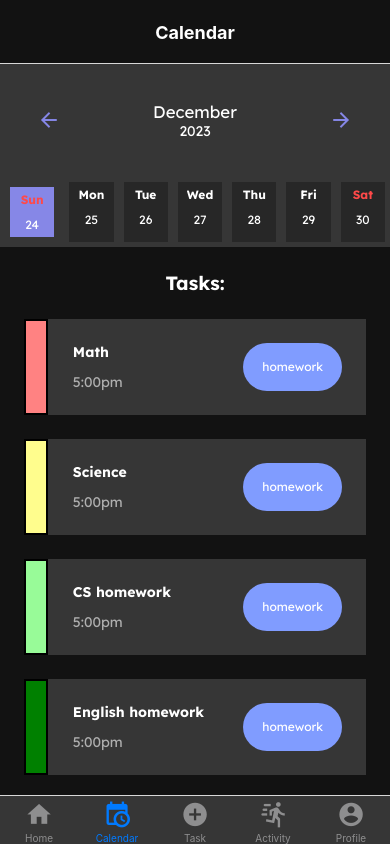
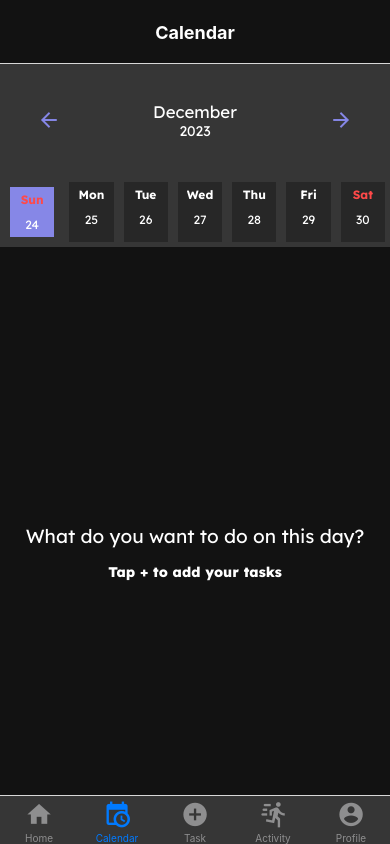
Before and after one commit to DylanPatel401/Productimizer, a React Native app: screen /Calendar in a window 390 px wide. Built offline with nearby package versions, Linux system fonts and the light colour scheme.

Commit message:
fix: task only appear on correct dates

```diff
--- a/screens/calendar.js
+++ b/screens/calendar.js
@@ -1,4 +1,4 @@
-import { Text, View, TouchableOpacity, StatusBar, TouchableHighlight, ScrollView} from 'react-native';
+import { Text, View, TouchableOpacity, StatusBar, TouchableHighlight, ScrollView, Image} from 'react-native';
 import { useContext, useState, useEffect} from 'react';
 import { ColorContext } from '../styles/colorContext';
 import { MaterialCommunityIcons } from '@expo/vector-icons';
@@ -15,15 +15,17 @@ export default function CalendarScreen({navigation}) {
   const color = useContext(ColorContext);
   const [dayIndex, setDayIndex] = useState(0);
   const [currentDate, setDate] = useState(new Date());
+  const [actualDate, setActualDate] = useState(new Date());
 
   const getDayOfWeekStr = (year, month, day) => (new Date(year, month, day).toLocaleDateString('en-US', { weekday: 'short' }));
   const goForward = () => {
-    setDate(prevDate => addDaysToDate(prevDate, 7));
-  }
-
+    setDate(prevDate => addDaysToDate(prevDate, 7))
+    setActualDate(addDaysToDate(currentDate, dayIndex+7))
+  };
   const goBackward = () => {
-    setDate(prevDate => addDaysToDate(prevDate, -7));
-  }
+    setDate(prevDate => addDaysToDate(prevDate, -7))
+    setActualDate(addDaysToDate(currentDate, dayIndex-7))
+  };
 
   const Week = () => {
     const futureDays = [];
@@ -39,7 +41,10 @@ export default function CalendarScreen({navigation}) {
           <TouchableOpacity
             style={index != dayIndex ? {backgroundColor:'#272727', flex:1, margin: 5} : {backgroundColor:color.primary, flex:1, margin: 10} }
             key={index}
-            onPress={ () => {setDayIndex(index)}}
+            onPress={ () => {
+              setDayIndex(index)
+              setActualDate(addDaysToDate(currentDate, index))
+            }}
           >
             <View style={{alignItems: 'center', margin: 5}}>
               <Text numberOfLines={1} style={{fontFamily: 'lexend-bold',fontSize: barHeight/2, color: ['Sat', 'Sun'].includes(day) ? '#FF4949' : 'white'}}>
@@ -56,18 +61,63 @@ export default function CalendarScreen({navigation}) {
     );
   }
 
+  const NoData = () => {
+    return(
+      <View style={{flex:3, backgroundColor: color.background}}>
+        <View style={{flex:2, justifyContent: 'center', alignItems: 'center', marginTop: '10%'}}>
+          <Image source={require('./../assets/Task.gif')} style={{ resizeMode: 'contain'}}/>
+        </View>
+        <View style={{flex:1}}>
+          <Text style={{color: 'white', textAlign: 'center', fontSize: 19, marginBottom: 15, fontFamily: 'lexend-regular'}}>
+            What do you want to do on this day?
+          </Text>
+          <Text style={{color: 'white', textAlign: 'center', fontSize: 14, fontFamily: 'lexend-extrabold'}}>
+            Tap + to add your tasks
+          </Text>
+        </View>
+      </View>
+    )
+
+  }
+
   const Todo = () => {
+
+    const currentTasks = [];
+    for(let i = 0; i < taskData.length; i++){
+      const d = taskData[i].date.split('/');
+      const taskDate = new Date(d[2], d[0]-1, d[1], 0,0,0);
+
+
+      if(taskDate.getFullYear() == actualDate.getFullYear() &&
+          taskDate.getMonth() == actualDate.getMonth() &&
+          taskDate.getDate() == actualDate.getDate()){
+            currentTasks.push(taskData[i]);
+          }
+    }
+
+    const currentActivity = [];
+    for(let i = 0; i < activityData.length; i++){
+      const d = activityData[i].date.split('/');
+      const activityDate = new Date(d[2], d[0]-1, d[1], 0,0,0);
+
+
+      if(activityDate.getFullYear() == actualDate.getFullYear() &&
+          activityDate.getMonth() == actualDate.getMonth() &&
+          activityDate.getDate() == actualDate.getDate()){
+            currentActivity.push(activityData[i]);
+          }
+    }
+
+    const Tasks = () => {
       return(
-      <ScrollView style={{flex:3}}>
-
-        {/* Tasks*/}
+        <View>
           <View style={{justifyContent: 'center'}}>
             <Text style={{fontSize: barHeight/1.25, marginTop: barHeight, fontFamily: 'lexend-bold', color:'white', textAlign: 'center'}}>
               Tasks:
             </Text>
           </View>
 
-        {taskData.map((todo, index) => (
+          {currentTasks.map((todo, index) => (
             <View key={index} style={{backgroundColor: color.secondary, margin: barHeight, marginBottom: 0, flex: 1,flexDirection:'row' }}>
 
               <TouchableHighlight style={{flex:1}} onPress={()=>{ alert('Edit task or start task?')}}>
@@ -106,15 +156,21 @@ export default function CalendarScreen({navigation}) {
 
             </View>
           ))}
+        </View>
 
-        {/* Activity*/}
+      );
+    }
+
+    const Activity = () => {
+      return (
+        <View>
           <View style={{justifyContent: 'center'}}>
             <Text style={{fontSize: barHeight/1.25, marginTop: barHeight, fontFamily: 'lexend-bold', color:'white', textAlign: 'center'}}>
               Activity:
             </Text>
           </View>
 
-        {activityData.map((activity, index) => (
+          {currentActivity.map((activity, index) => (
             <View key={index} style={{backgroundColor: color.secondary, margin: barHeight, marginBottom: 0, flex: 1,flexDirection:'row' }}>
 
               <TouchableHighlight style={{flex:1}} onPress={()=>{ alert('Edit Activity or start Activity?')}}>
@@ -146,7 +202,31 @@ export default function CalendarScreen({navigation}) {
 
             </View>
           ))}
+        </View>
+      )
+    }
 
+    return(
+      <ScrollView style={{flex:3}}>
+        {
+          currentTasks.length == 0 ? null :  <Tasks/>
+        }
+
+        {
+          currentActivity.length == 0 ? null :  <Activity/>
+        }
+
+        {
+          currentActivity.length == 0 && currentTasks.length == 0 ?
+          (
+            <View style={{flex:1}}>
+              <NoData/>
+            </View>
+          ) :
+          (
+            null
+          )
+        }
 
       </ScrollView>
     );
@@ -182,6 +262,7 @@ export default function CalendarScreen({navigation}) {
               </TouchableHighlight>
             </View>
 
+
           </View>
 
             <Week/>
@@ -189,7 +270,6 @@ export default function CalendarScreen({navigation}) {
 
         <View style={{flex:3,}}>
           <Todo/>
-
         </View>
 
       </View>
--- a/screens/data.js
+++ b/screens/data.js
@@ -1,13 +1,23 @@
 const taskData = [
-  {task: 'Math ', category: 'homework', date: '12/24/2023', time: '5:00pm', notification: '1 hour before', level: '#ff8282'},
-  {task: 'Science', category: 'homework', date: '12/23/2023', time: '5:00pm', notification: '1 hour before', level: '#fffd8d'},
-  {task: 'CS homework', category: 'homework', date: '12/23/2023', time: '5:00pm', notification: '1 hour before', level: '#98FB98'},
-  {task: 'English homework', category: 'homework', date: '12/23/2023', time: '5:00pm', notification: '1 hour before', level: 'green'},
-  {task: 'History homework', category: 'HOMEWORK', date: '12/23/2023', time: '5:00pm', notification: '1 hour before'},
+  {task: 'Math ', category: 'homework', date: '12/25/2023', time: '5:00pm', notification: '1 hour before', level: '#ff8282'},
+  {task: 'Science', category: 'homework', date: '12/26/2023', time: '5:00pm', notification: '1 hour before', level: '#fffd8d'},
+  {task: 'CS homework', category: 'homework', date: '12/31/2023', time: '5:00pm', notification: '1 hour before', level: '#98FB98'},
+  {task: 'English homework', category: 'homework', date: '12/31/2023', time: '5:00pm', notification: '1 hour before', level: 'pink'},
+  {task: 'English homework', category: 'homework', date: '12/31/2023', time: '5:00pm', notification: '1 hour before', level: 'pink'},
+  {task: 'English homework', category: 'homework', date: '12/31/2023', time: '5:00pm', notification: '1 hour before', level: 'pink'},
+  {task: 'English homework', category: 'homework', date: '12/31/2023', time: '5:00pm', notification: '1 hour before', level: 'pink'},
+  {task: 'English homework', category: 'homework', date: '12/31/2023', time: '5:00pm', notification: '1 hour before', level: 'pink'},
+  {task: 'English homework', category: 'homework', date: '12/31/2023', time: '5:00pm', notification: '1 hour before', level: 'pink'},
+  {task: 'English homework', category: 'homework', date: '12/31/2023', time: '5:00pm', notification: '1 hour before', level: 'pink'},
+  {task: 'History homework', category: 'HOMEWORK', date: '1/31/2024', time: '5:00pm', notification: '1 hour before'},
 ]
 
 const activityData = [
-  {title: 'reading', frequency: 'daily', time: '5:00pm', notification: '1 hour before'}
+  {title: 'reading', frequency: 'daily', time: '5:00pm', notification: '1 hour before', date: '12/31/2023'},
+  {title: 'reading', frequency: 'daily', time: '5:00pm', notification: '1 hour before', date: '12/31/2023'},
+  {title: 'reading', frequency: 'daily', time: '5:00pm', notification: '1 hour before', date: '12/31/2023'},
+  {title: 'reading', frequency: 'daily', time: '5:00pm', notification: '1 hour before', date: '12/31/2023'},
+
 ]
-console.log(taskData[0]);
+
 export {taskData, activityData}
--- a/screens/main.js
+++ b/screens/main.js
@@ -7,18 +7,30 @@ export default function MainScreen({navigation}) {
     const color = useContext(ColorContext);
 
     return (
-      <View style={{flex:3, backgroundColor: color.background}}>
-        <SafeAreaView style={{flex:2, justifyContent: 'center', alignItems: 'center', marginTop: '10%'}}>
-          <Image source={require('./../assets/Task.gif')} style={{ resizeMode: 'contain'}}/>
-        </SafeAreaView>
-        <View style={{flex:1}}>
-          <Text style={{color: 'white', textAlign: 'center', fontSize: 19, marginBottom: 15, fontFamily: 'lexend-regular'}}>
-            What do you want to do today?
-          </Text>
-          <Text style={{color: 'white', textAlign: 'center', fontSize: 14, fontFamily: 'lexend-extrabold'}}>
-            Tap + to add your tasks
-          </Text>
+      <View style={{flex:10, backgroundColor: color.background}}>
+        <View style={{flex:1, flexDirection:'row'}}>
+          <View style={{flex:1, justifyContent: 'center'}}>
+            <Text style={{color:'white', textAlign: 'center'}}>
+              Today
+            </Text>
+          </View>
+          <View style={{flex:1, justifyContent: 'center'}}>
+            <Text style={{color:'white', textAlign: 'center'}}>
+             Paste Due
+            </Text>
+          </View>
+          <View style={{flex:1, justifyContent: 'center'}}>
+            <Text style={{color:'white', textAlign: 'center'}}>
+              Completed
+            </Text>
+          </View>
+
         </View>
+
+        <View style={{flex:7}}>
+
+        </View>
+
       </View>
     );
   }
```
Lines whose indentation alone changed are shown as unchanged.
